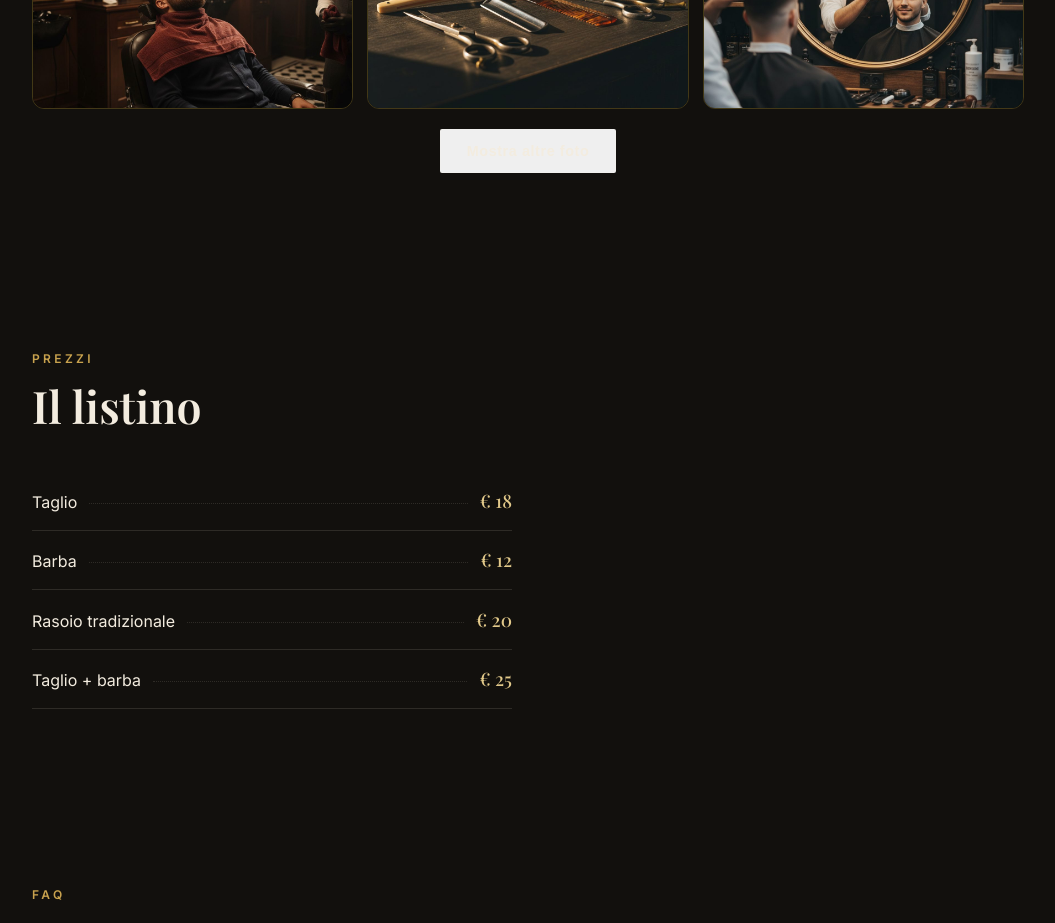
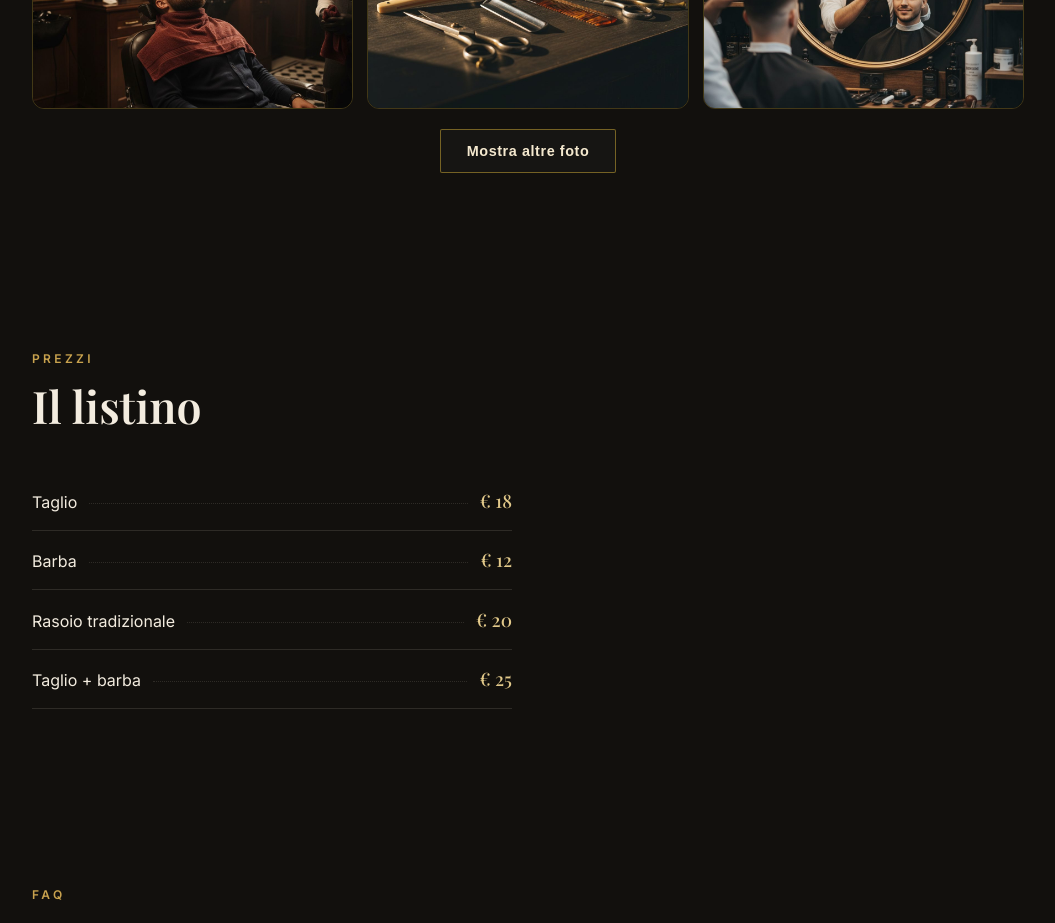
Before and after one commit to paolocattani/bear-barber-shop, a React (Vite) app: page / in a window 1280 px wide. Shown: the part 1780-2703 px from the top of the page, without its empty margins (112-1167 px from the left). Built offline with nearby package versions, Linux system fonts and the light colour scheme; a web font is replaced by a local one.

Commit message:
Galleria: fix contrasto bottone 'Mostra altre foto'

```diff
--- a/src/index.css
+++ b/src/index.css
@@ -168,3 +168,6 @@ h1, h2, h3 { font-family: var(--serif); font-weight: 600; line-height: 1.15; }
 .lightbox-nav button:hover,.lightbox-close:hover{background:rgba(212,175,55,.15)}
 
 .gallery-more{display:flex;justify-content:center;margin-top:20px}
+
+.gallery-more .btn{background:#161513;border:1px solid rgba(212,175,55,.5);color:#f5e9cf}
+.gallery-more .btn:hover{background:rgba(212,175,55,.15)}
```
